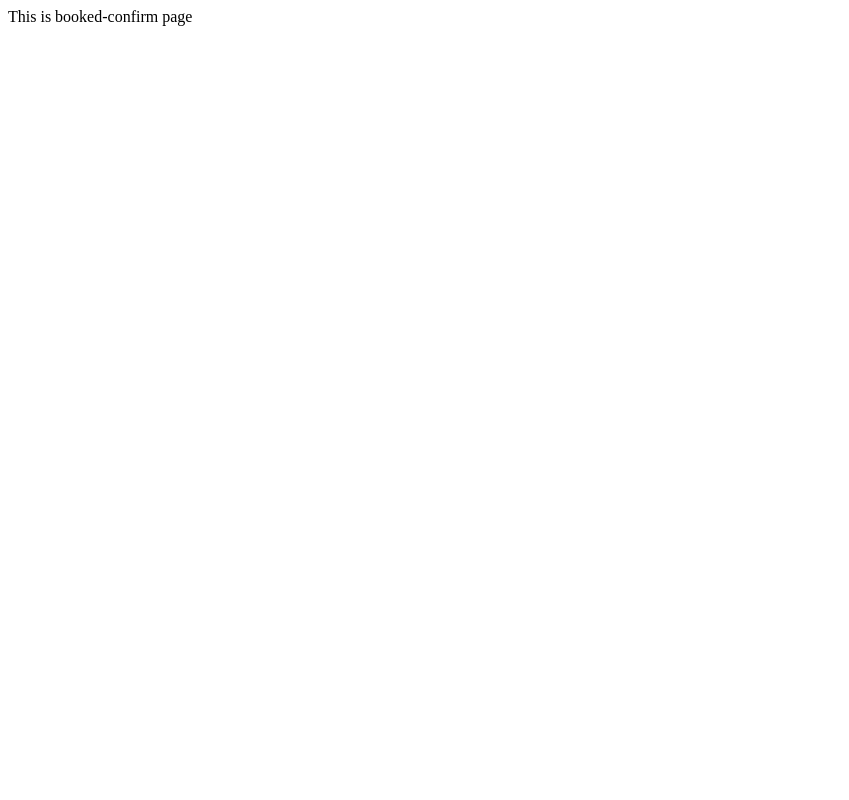
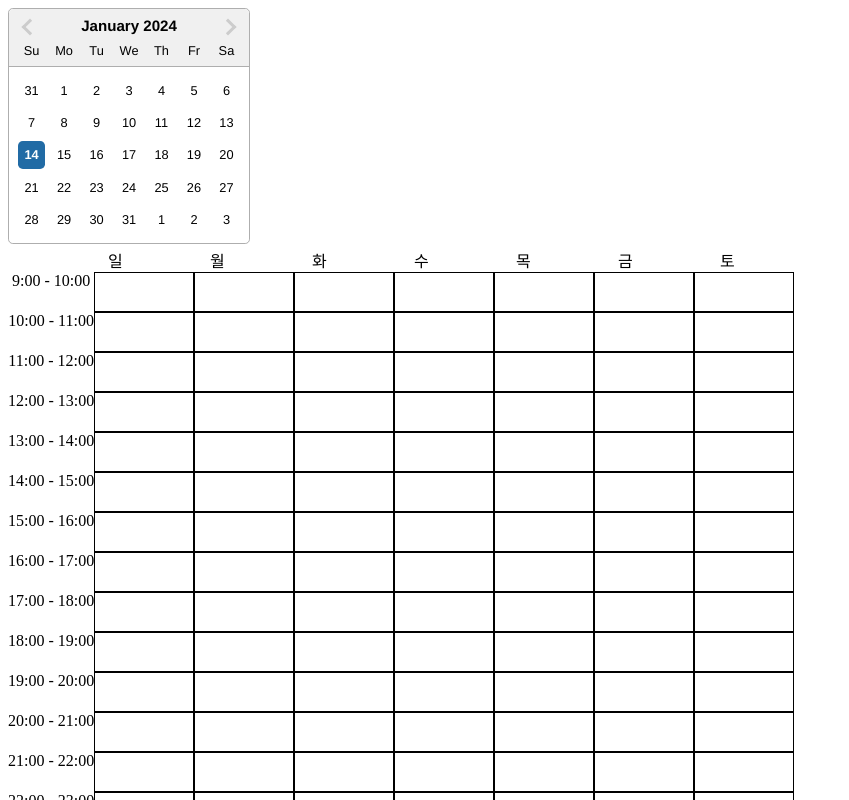
Before and after one commit to goonbam0306/PHOEBUS_planner, a Next.js app: page /booked-confirm in a window 1280 px wide. Shown: the top 800 px of the page, without its empty margins (0-849 px from the left). Built offline with nearby package versions, Linux system fonts and the light colour scheme; no server answers; the database is empty.

Commit message:
선택 날짜 예약 정보 확인 진행중

```diff
--- a/src/app/booked-confirm/page.js
+++ b/src/app/booked-confirm/page.js
@@ -1,7 +1,9 @@
+import DateBooked from "../components/DateBooked";
+
 export default function BookedConfirm() {
     return (
         <div>
-            This is booked-confirm page
+            <DateBooked />
         </div>
     )
 }
--- /dev/null
+++ b/src/app/components/DateBooked.js
@@ -0,0 +1,96 @@
+"use client"
+import React, { useEffect, useState } from 'react';
+import dayjs from 'dayjs';
+import DatePicker from 'react-datepicker';
+
+import 'react-datepicker/dist/react-datepicker.css';
+
+function DateBooked() {
+    const today = dayjs();
+    const [timeTable, setTimeTable] = useState(null);
+    const [selectedDate, setSelectedDate] = useState(new Date());
+    const [startDate, setStartDate] = useState(new Date());
+    const [endDate, setEndDate] = useState(new Date());
+
+    const week = ['일', '월', '화', '수', '목', '금', '토'];
+    const time = ['9:00 - 10:00', '10:00 - 11:00', '11:00 - 12:00', '12:00 - 13:00', '13:00 - 14:00', '14:00 - 15:00', '15:00 - 16:00', '16:00 - 17:00', '17:00 - 18:00', '18:00 - 19:00', '19:00 - 20:00', '20:00 - 21:00', '21:00 - 22:00', '22:00 - 23:00', '23:00 - 24:00', '24:00 - 1:00', '1:00 - 2:00', '2:00 - 3:00', '3:00 - 4:00'];
+
+    const handleDateChange = (date) => {
+        const chosenDate = dayjs(date);
+        const startOfWeek = chosenDate.startOf('week').toDate(); // 일요일
+        const endOfWeek = chosenDate.endOf('week').toDate(); // 토요일
+
+        console.log(startOfWeek);
+        console.log(endOfWeek);
+        console.log(date);
+        setSelectedDate(date);
+        setStartDate(startOfWeek);
+        setEndDate(endOfWeek);
+    };
+
+    useEffect(() => {
+        const getTimeTable = async () => {
+            const response = await fetch('http://localhost:3000/api/bookConfirm?year=' + today.year() + '&month=' + today.month() + '&date=' + today.date() + '&dow=' + today.day(), {
+                method: 'GET',
+                headers: {
+                    'Content-Type': 'application.json',
+                }
+            });
+
+            const data = await response.json();
+
+            setTimeTable(data);
+        }
+
+        getTimeTable();
+    }, []);
+
+    return (
+        <div>
+            <div>
+                <DatePicker
+                selected={selectedDate}
+                onChange={handleDateChange}
+                startDate={startDate}
+                endDate={endDate}
+                selectsRange
+                inline
+                />
+            </div>
+            <div className="bookedTable">
+                <div className="weekBox">
+                    {week.map((subWeek, i) => (
+                        <div key={i} className="week">
+                            {subWeek}
+                        </div>
+                    ))}
+                </div>
+                <div>
+                    <div className="timeTableContent">
+                        {time.map((subTime, i) => (
+                            <div key={i} className="time">
+                                {subTime}
+                            </div>
+                        ))}
+                    </div>
+                    <div className="timeTableContent">
+                        {timeTable === null ? (
+                            "예약 현황 불러오는 중..."
+                        ) : (
+                            timeTable.timeTable.map((subTimeTable, i) => (
+                            <div key={i} className="timeTableWeek">
+                                {subTimeTable.map((bookedTable, j) => (
+                                    <div key={j} className="timeTableTime" style={{backgroundColor: bookedTable[0]}}>
+                                        {bookedTable[1]}
+                                    </div>
+                                ))}
+                            </div>
+                        )))}
+                    </div>
+                </div>
+            </div>
+        </div>
+    )
+}
+
+export default DateBooked;
```
